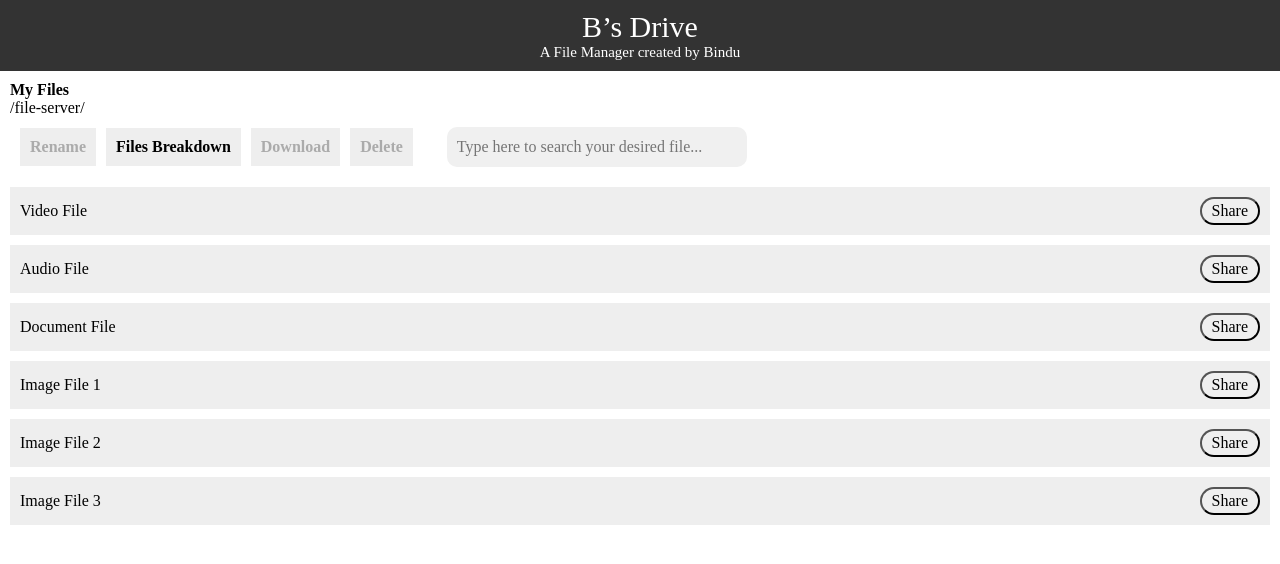
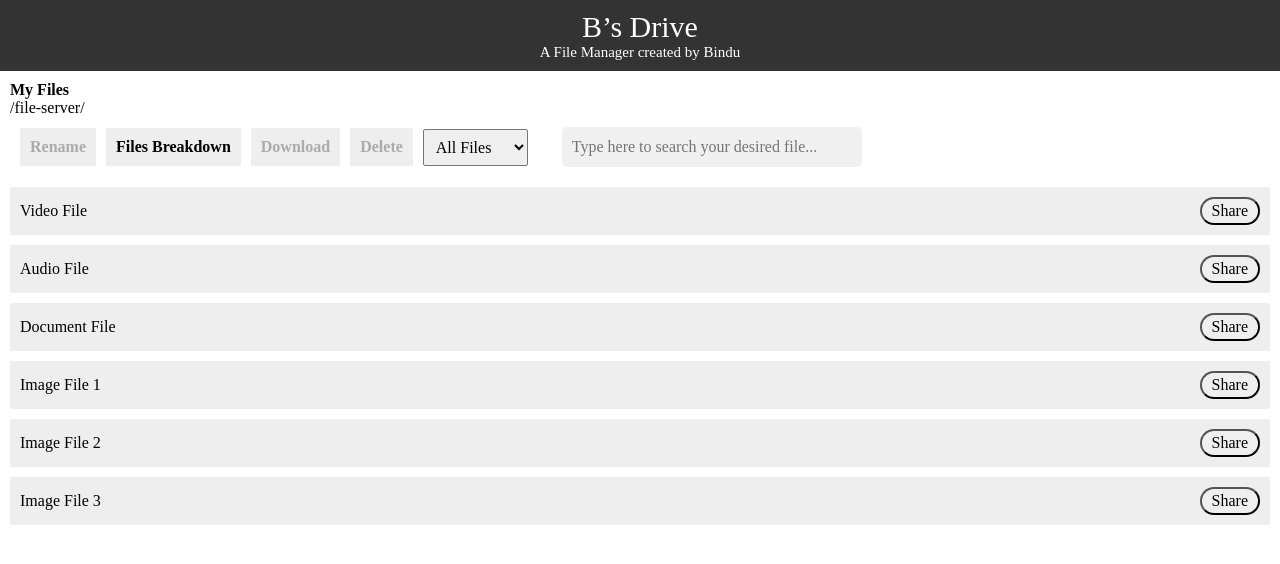
Before and after one commit to Biku213/Multimedia-App, a React (Create React App) app: page / in a window 1280 px wide. Shown: the top 564 px of the page. Built offline with nearby package versions, Linux system fonts and the light colour scheme.

Commit message:
added filter feature

```diff
--- a/src/App.js
+++ b/src/App.js
@@ -35,6 +35,8 @@ export default function App() {
   const [searchResults, setSearchResults] = useState([]);
   const [filePath, setFilePath] = useState("/file-server/");
   const [showChartModal, setShowChartModal] = useState(false);
+  const [filterOption, setFilterOption] = useState('all');
+  const [filteredFiles, setFilteredFiles] = useState([]);
 
   const handleDelete = () => {
     if (selectedFile) {
@@ -73,6 +75,7 @@ export default function App() {
     }
   };
 
+
   useEffect(() => {
     // Add file details and metadata to the existing data array
     const updatedData = data.map((file) => ({
@@ -83,6 +86,19 @@ export default function App() {
 
     setMyFiles(updatedData);
   }, []);
+
+
+
+useEffect(() => {
+  // Filter the files based on the selected filter option
+  let filteredData = myFiles;
+
+  if (filterOption !== 'all') {
+    filteredData = myFiles.filter(file => file.type === filterOption);
+  }
+
+  setFilteredFiles(filteredData);
+}, [filterOption, myFiles]);
 
   useEffect(() => {
     // Perform the search whenever the search query changes
@@ -239,6 +255,18 @@ export default function App() {
 >
   Delete
 </button>
+ {/* Filter Dropdown */}
+ <select
+            value={filterOption}
+            onChange={(event) => setFilterOption(event.target.value)}
+            style={{ padding: '8px', borderRadius: '2px' }}
+          >
+            <option value="all">All Files</option>
+            <option value="video">Video</option>
+            <option value="audio">Audio</option>
+            <option value="document">Document</option>
+            <option value="image">Image</option>
+          </select>
 <div style={{ marginLeft: "10px" }}>&nbsp;</div>
 <div className="search-bar">
   <input
@@ -281,7 +309,7 @@ export default function App() {
 
 <div style={styles.fileContainer}>
 <div style={{ width: "100%", padding: 10 }}>
-{myFiles.map((file) => {
+{filteredFiles.map((file) => {
   if (file.path.slice(0, filePath.length) === filePath) {
     return (
       <div
--- a/src/index.css
+++ b/src/index.css
@@ -23,7 +23,7 @@
   align-items: center;
   width: 300px;
   height: 40px;
-  border-radius: 10px;
+  border-radius: 5px;
   border: 2px;
   overflow: hidden;
   background-color: #f0f0f0;
```
